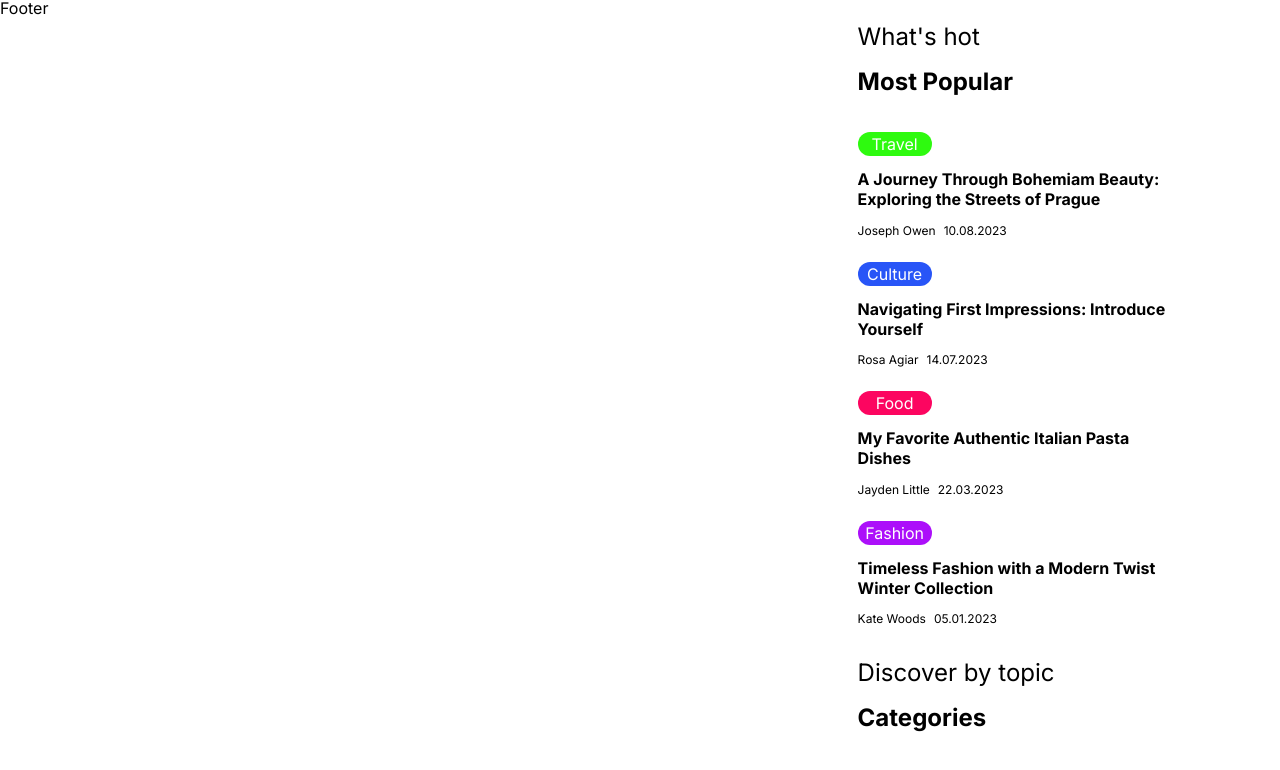
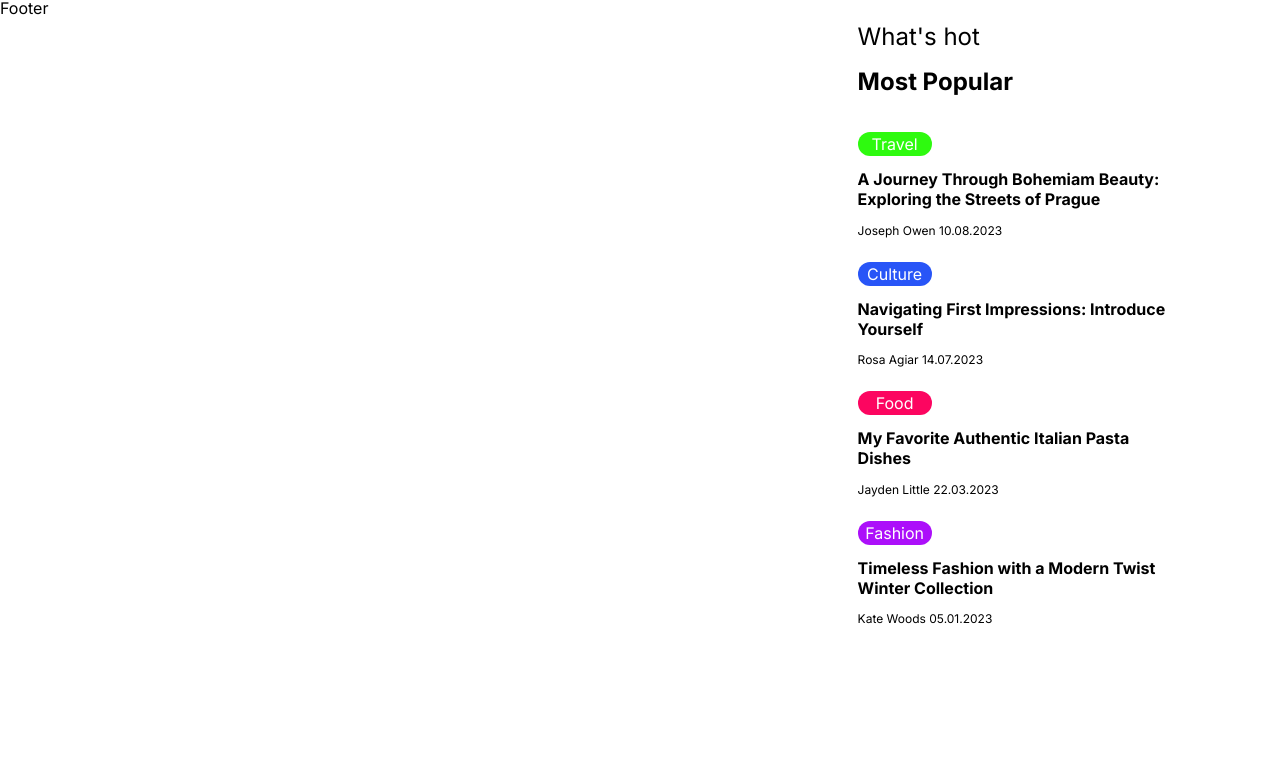
Before and after one commit to Jejugo/blog_ui, a Next.js app: page / in a window 1280 px wide. Shown: the part 821-1591 px from the top of the page. After the commit the page ends 1479 px from the top, so only its background shows below. Built offline with nearby package versions, Linux system fonts and the light colour scheme.

Commit message:
feature/PB-10-most-popular - Resolving reviews from last PR

```diff
--- a/src/components/MostPopular/PopularItem/PopularItem.style.js
+++ b/src/components/MostPopular/PopularItem/PopularItem.style.js
@@ -21,12 +21,7 @@ export const MetaData = styled.div`
   margin: 0 auto;
 `
 
-export const Author = styled.p`
+export const AuthorNDate = styled.p`
   margin-top: 0;
   margin-bottom: ${({ theme }) => theme.spacings.medium};
 `
-
-export const Date = styled.p`
-  margin-top: 0;
-  margin-bottom: ${({ theme }) => theme.spacings.medium};
-`
--- a/src/components/MostPopular/PopularItem/index.js
+++ b/src/components/MostPopular/PopularItem/index.js
@@ -4,15 +4,12 @@ import Tag from "@/components/Tag"
 export default function PopularItem({ item }) {
   return (
     <S.Wrapper>
-      <Tag
-        text={item.category}
-        category={item.category}
-        link="http://google.com.br"
-      />
+      <Tag category={item.category} link="http://google.com.br" />
       <S.Title>{item.title}</S.Title>
       <S.MetaData>
-        <S.Author>{item.author}</S.Author>
-        <S.Date>{item.date}</S.Date>
+        <S.AuthorNDate>
+          {item.author} {item.date}
+        </S.AuthorNDate>
       </S.MetaData>
     </S.Wrapper>
   )
--- a/src/components/MostPopular/index.js
+++ b/src/components/MostPopular/index.js
@@ -36,8 +36,6 @@ export default function MostPopular() {
       {mostPopular.map((item, index) => (
         <PopularItem item={item} key={index} />
       ))}
-      <S.Text>Discover by topic</S.Text>
-      <S.Title>Categories</S.Title>
     </S.Wrapper>
   )
 }
--- a/src/components/Tag/index.js
+++ b/src/components/Tag/index.js
@@ -1,9 +1,9 @@
 import * as S from "./Tag.Style"
 
-export default function Tag({ text, category, link }) {
+export default function Tag({ category, link }) {
   return (
     <S.Tag category={category}>
-      <S.StyledLink href={link}>{text}</S.StyledLink>
+      <S.StyledLink href={link}>{category}</S.StyledLink>
     </S.Tag>
   )
 }
```
